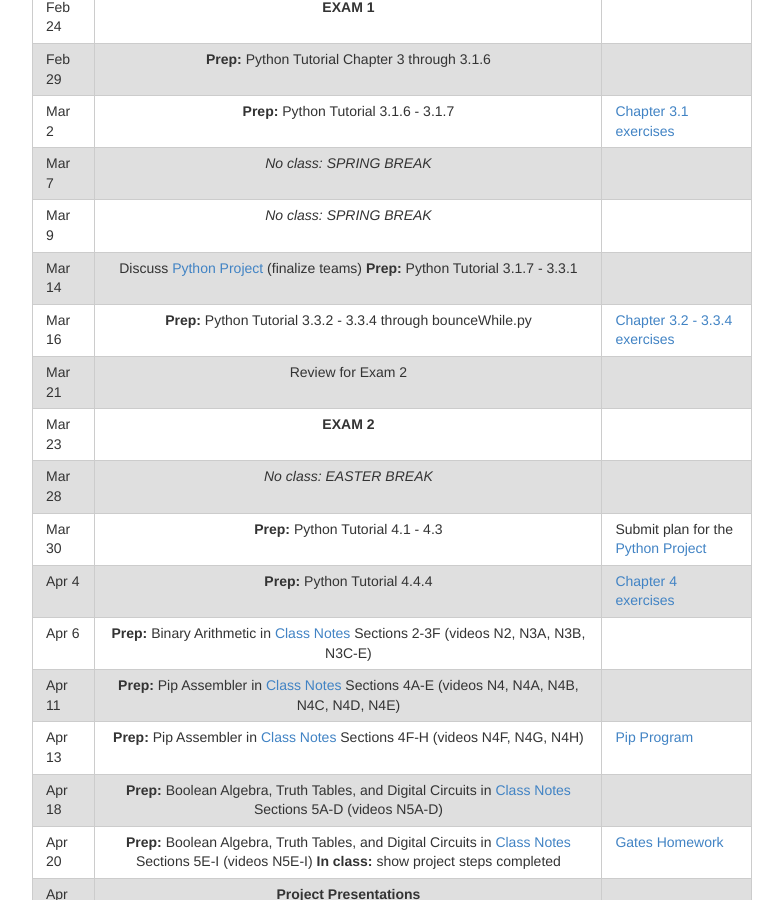
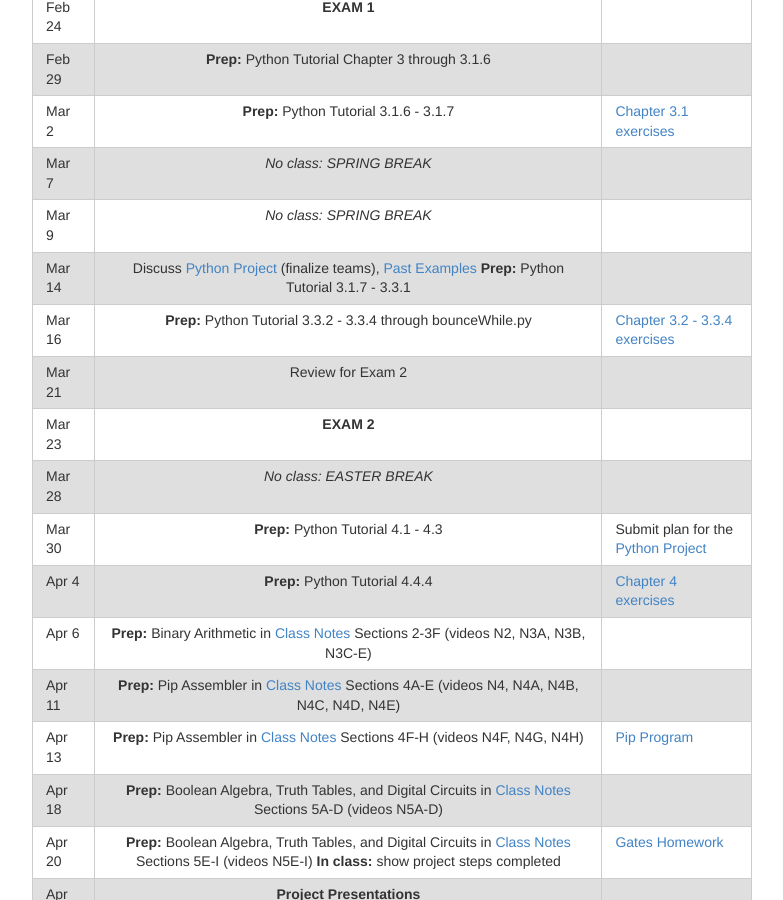
Before and after one commit to hwheeler01/comp150, a Jekyll site: the page built from syllabus.md, in a window 1280 px wide and 900 px high, scrolled down 6847 px. Shown: the whole window, without its empty margins (248-1031 px from the left). Built offline with Jekyll 4.4.1, drawn with Linux system fonts in a browser that asks for light colours.

Commit message:
update syllabus with project examples

```diff
--- a/HW/Project.html
+++ b/HW/Project.html
@@ -39,7 +39,7 @@ individually<br>
 
 <h3>Project Presentation (given in class April 25 or 27)</h3> Details will be provided, but to give you an idea, it will entail demonstrating how your project works in class.
 
-<h2>Project code and additional files due April 27 by 11:00PM via Sakai</h2>
+<h3>Project code and additional files due April 27 by 11:00PM via Sakai</h3>
 
 <p class="MsoNormal"><o:p></o:p>The program
 should begin with a comment including your names,
--- a/syllabus.md
+++ b/syllabus.md
@@ -209,7 +209,7 @@ In the Activities column **"Prep:"** means preparation done *before* class with
 |Mar 2|**Prep:** Python Tutorial 3.1.6 - 3.1.7 | <a href="http://hwheeler01.github.io/comp150/HW/CheckOnTutorial-3.html">Chapter 3.1 exercises</a> |
 |Mar 7| *No class: SPRING BREAK*|
 |Mar 9| *No class: SPRING BREAK* |
-|Mar 14|Discuss <a href="http://hwheeler01.github.io/comp150/HW/Project.html">Python Project</a>  (finalize teams) **Prep:** Python Tutorial 3.1.7 - 3.3.1 |
+|Mar 14|Discuss <a href="http://hwheeler01.github.io/comp150/HW/Project.html">Python Project</a>  (finalize teams), <a href="http://hwheeler01.github.io/comp150/ClassNotes.html#Past">Past Examples</a> **Prep:** Python Tutorial 3.1.7 - 3.3.1 |
 |Mar 16|**Prep:** Python Tutorial 3.3.2 - 3.3.4 through bounceWhile.py|<a href="http://hwheeler01.github.io/comp150/HW/CheckOnTutorial-3.html">Chapter 3.2 - 3.3.4 exercises</a>|
 |Mar 21|Review for Exam 2 ||
 |Mar 23|**EXAM 2** |
```
